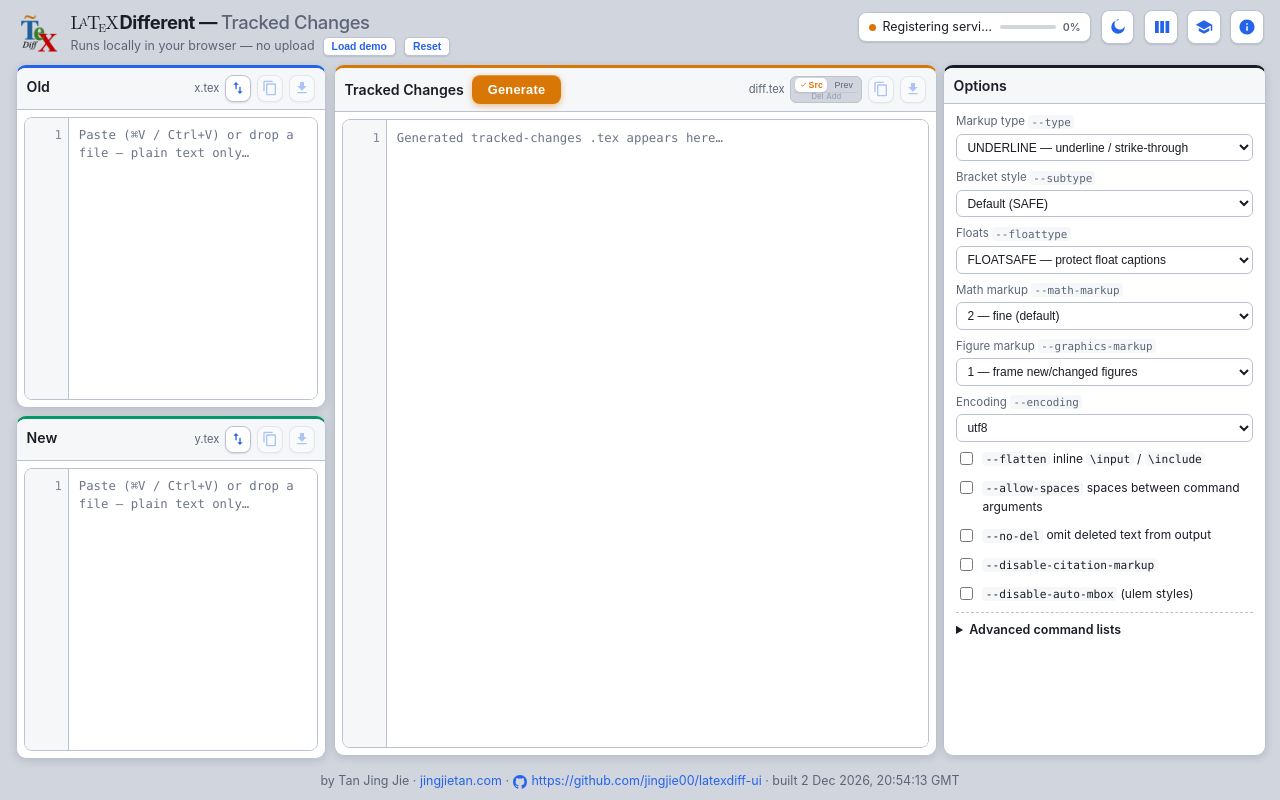
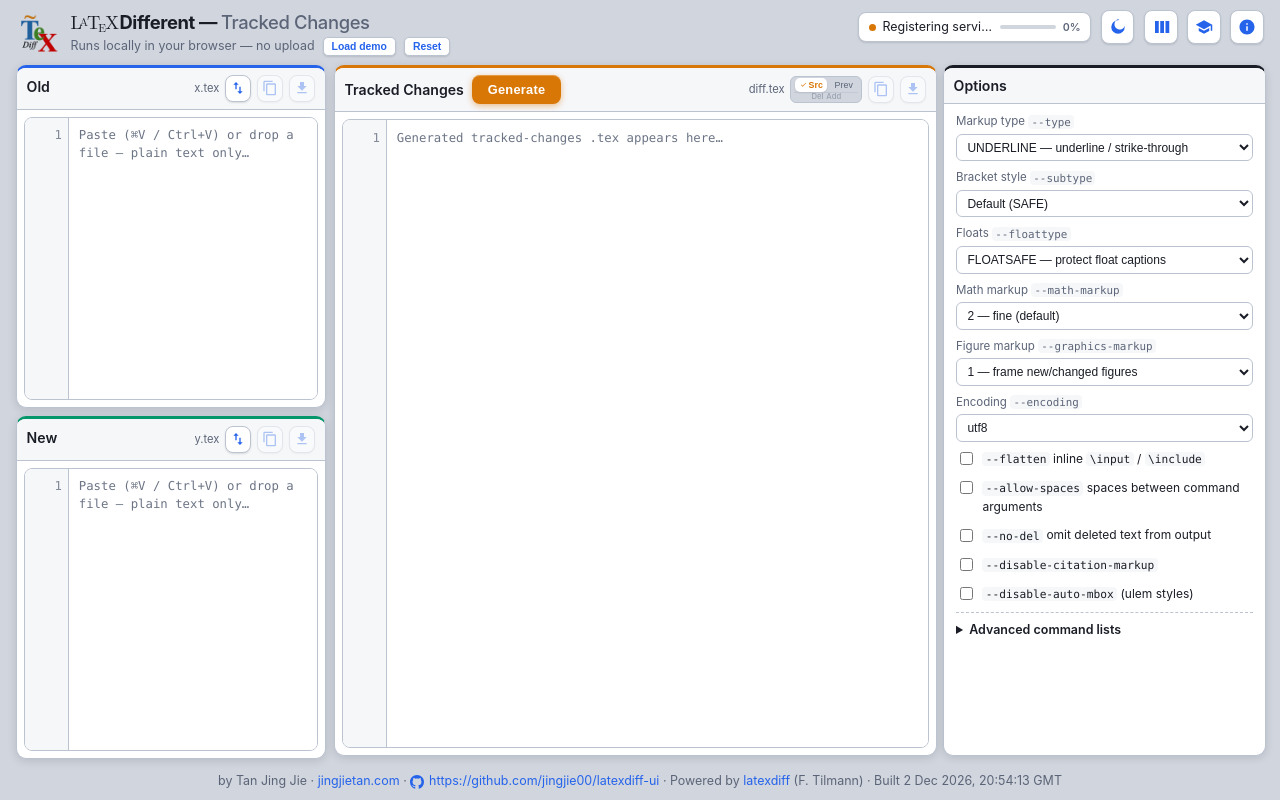
Before and after one commit to jingjie00/latexdiff-ui, a website built with Vite: page index.html in a window 1280 px wide. Built offline with nearby package versions, Linux system fonts and the light colour scheme.

Commit message:
Please enter the commit message for your changes. Lines starting with '#' will be ignored, and an empty message aborts the commit.
On branch main
Your branch is up to date with 'origin/main'.

Changes to be committed:
	modified:   index.html
	modified:   src/build-time.ts
	modified:   src/style.css

```diff
--- a/index.html
+++ b/index.html
@@ -639,6 +639,7 @@
       </div>
 
       <footer class="site-footer">
+        <span class="footer-by">
           by Tan Jing Jie ·
           <a href="https://jingjietan.com" target="_blank" rel="noopener noreferrer">jingjietan.com</a>
           ·
@@ -656,6 +657,14 @@
             </svg>
             https://github.com/jingjie00/latexdiff-ui
           </a>
+        </span>
+        <span class="footer-powered">
+          · Powered by
+          <a href="https://github.com/ftilmann/latexdiff" target="_blank" rel="noopener noreferrer"
+            >latexdiff</a
+          >
+          (F.&nbsp;Tilmann)
+        </span>
         <span id="build-time" class="footer-build-time" hidden></span>
       </footer>
     </div>
--- a/src/build-time.ts
+++ b/src/build-time.ts
@@ -17,7 +17,7 @@
     hour12: false,
   });
 
-  el.textContent = ` · built ${gmt} GMT`;
+  el.textContent = ` · Built ${gmt} GMT`;
   el.title = `Build time (GMT): ${gmt}`;
   el.hidden = false;
 }
--- a/src/style.css
+++ b/src/style.css
@@ -1360,6 +1360,7 @@
   padding: 0.45rem 0 0.55rem;
   font-size: 0.78rem;
   color: var(--muted);
+  line-height: 1.5;
 }
 
 .site-footer a {
```
Lines whose indentation alone changed are shown as unchanged.
